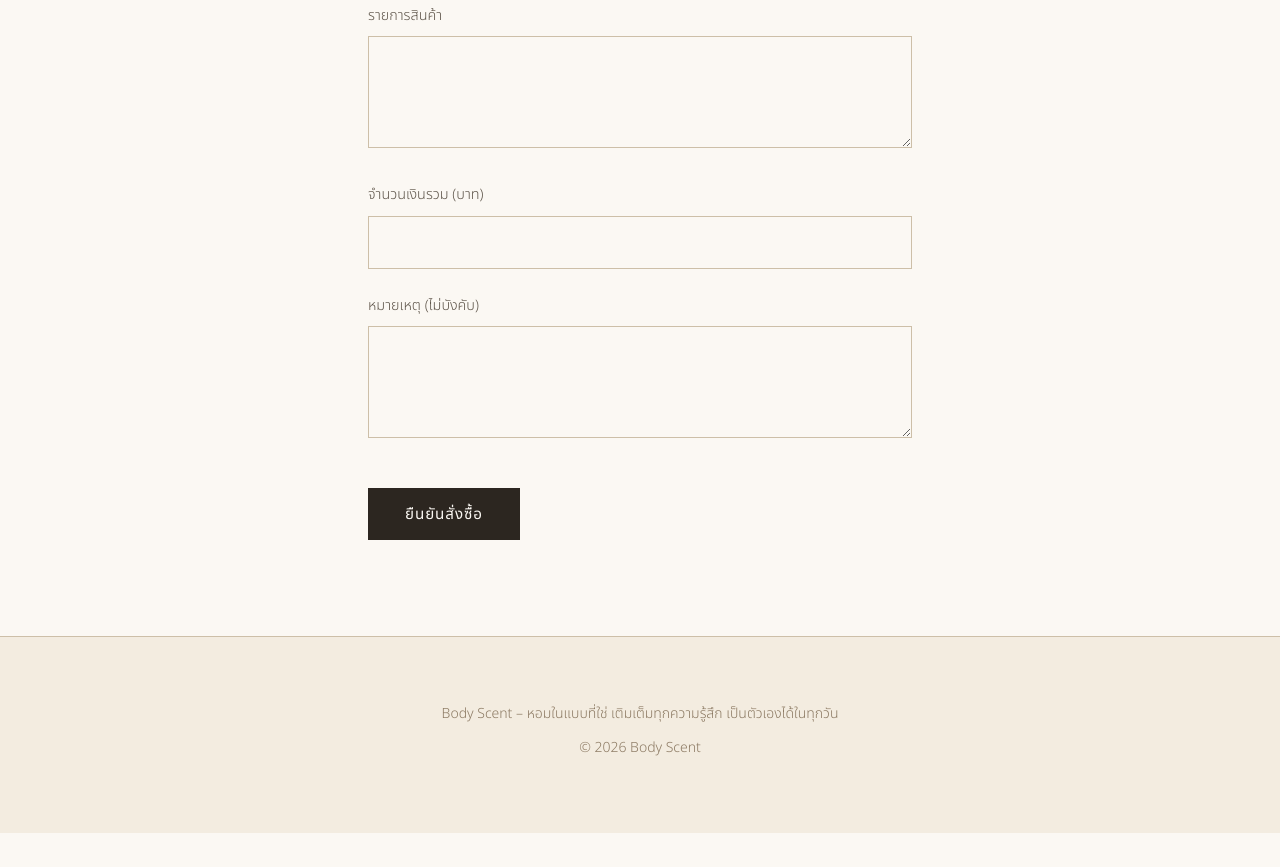
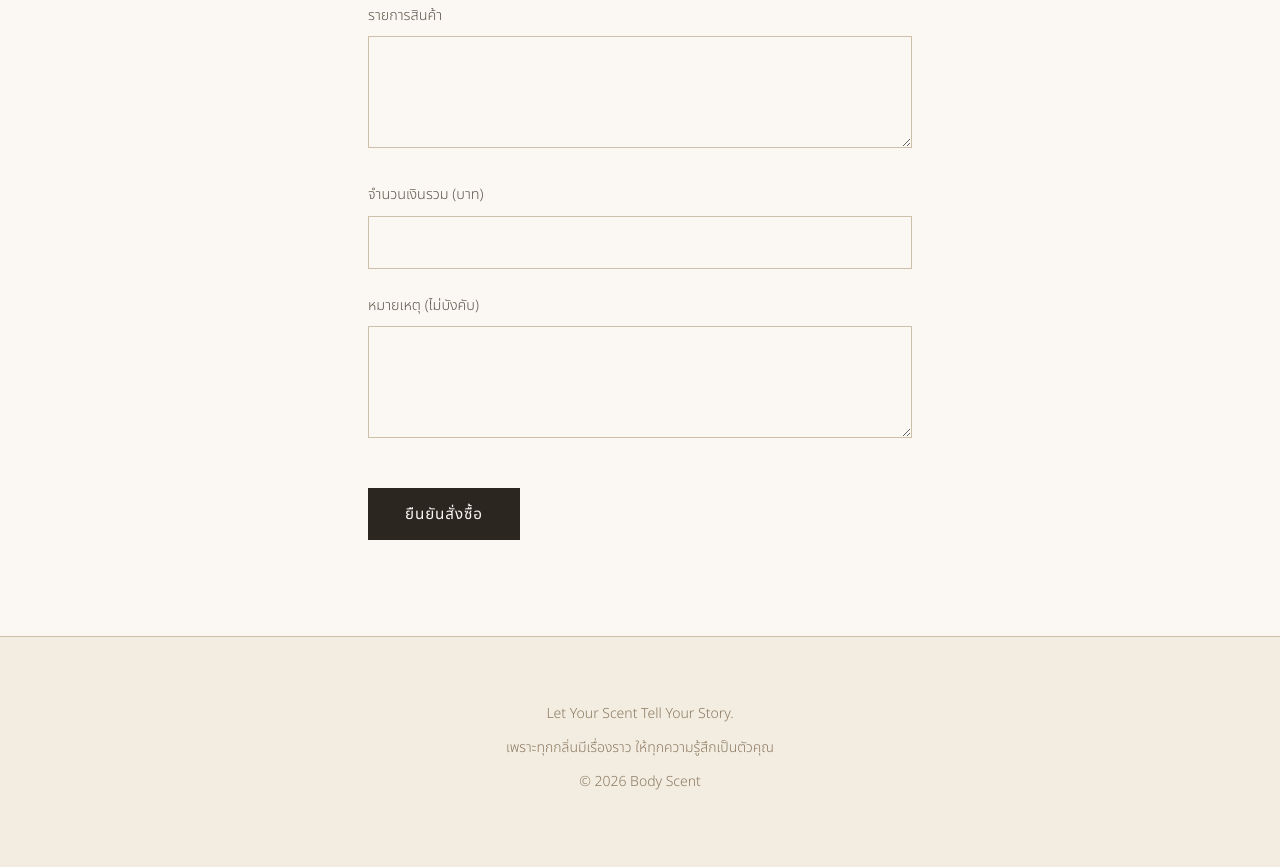
Before and after one commit to kp-014/body001, a plain HTML site: page order.html in a window 1280 px wide. Shown: the part 585-1452 px from the top of the page. Before the commit the page ends 1418 px from the top, so only its background shows below. Drawn offline with nearby package versions, Linux system fonts and the light colour scheme.

Commit message:
Update order.html

```diff
--- a/order.html
+++ b/order.html
@@ -66,7 +66,8 @@
 
   <footer class="site-footer">
     <div class="container text-center">
-      <p>Body Scent – หอมในแบบที่ใช่ เติมเต็มทุกความรู้สึก เป็นตัวเองได้ในทุกวัน</p>
+      <p>Let Your Scent Tell Your Story.</p>
+      <p>เพราะทุกกลิ่นมีเรื่องราว ให้ทุกความรู้สึกเป็นตัวคุณ</p>
       <p>© 2026 Body Scent</p>
     </div>
   </footer>
```
